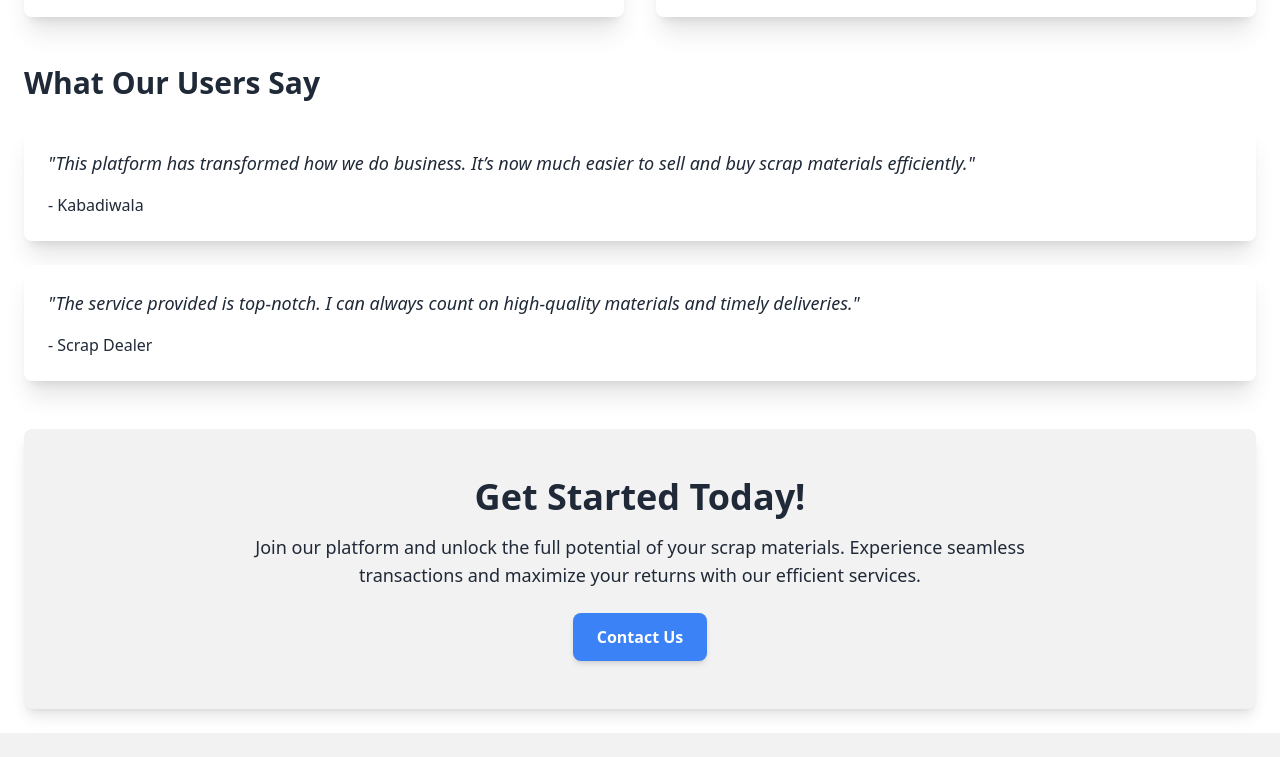
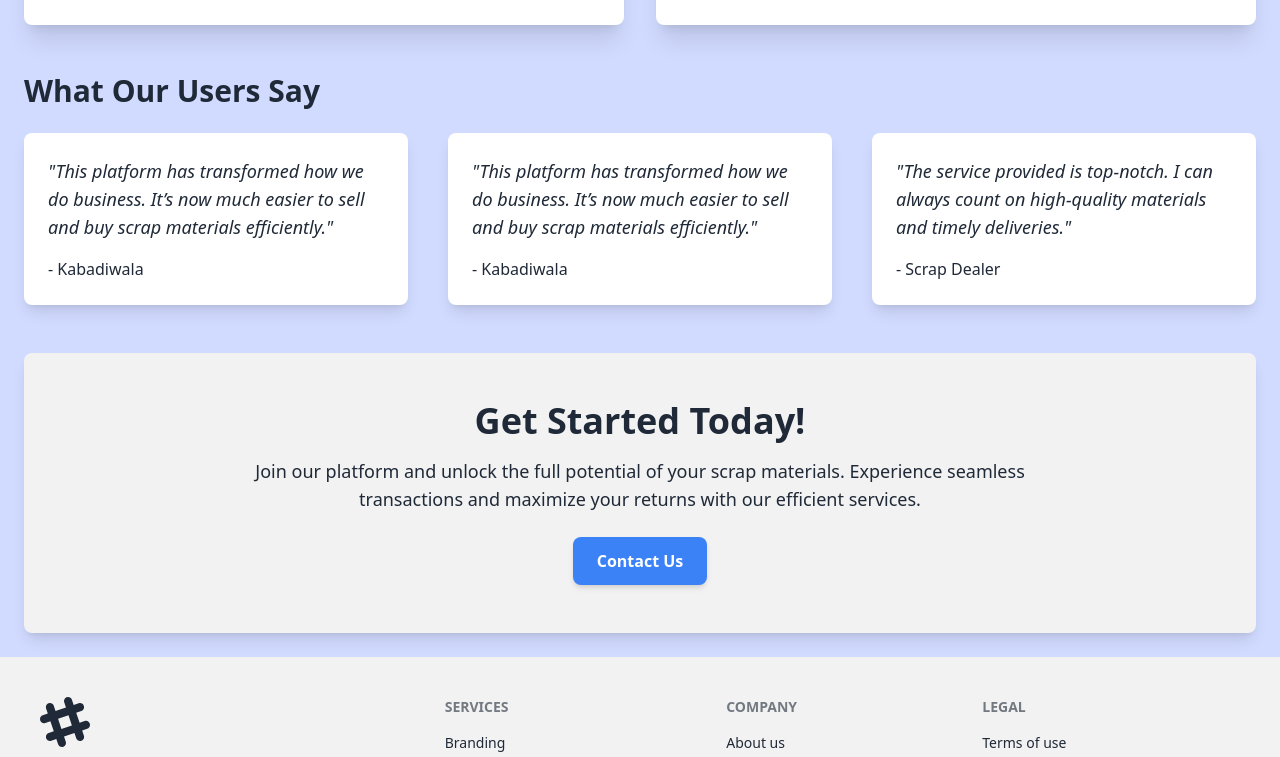
Before and after one commit to devmulkalwar/daisyUI, a React (Vite) app: page /services in a window 1280 px wide. Shown: the part 963-1720 px from the top of the page. Built offline with nearby package versions, Linux system fonts and the light colour scheme; what @nextui-org/react would draw is missing.

Commit message:
services page modified

```diff
--- a/src/Pages/Services.jsx
+++ b/src/Pages/Services.jsx
@@ -7,10 +7,10 @@ const materials = [
 
 const Services = () => {
   return (
-    <div className="min-h-screen p-6 bg-base-100">
+    <div className="min-h-screen p-6 bg-primary-content">
       {/* Page Header */}
       <header className="text-center mb-12">
-        <h1 className="text-4xl font-semibold mb-2 truncate">Our Services</h1>
+        <h1 className="text-5xl font-semibold mb-2 truncate">Our Services</h1>
         <p className="text-xl">
           Connecting Kabadiwalas and Scrap Dealers for a Seamless Business Experience
         </p>
@@ -89,9 +89,17 @@ const Services = () => {
       {/* Testimonials */}
       <section className="mb-12">
         <h2 className="text-3xl font-semibold mb-6">What Our Users Say</h2>
-        <div className="space-y-6">
+        <div className="grid grid-cols-1 sm:grid-cols-2 md:grid-cols-3 lg:grid-cols-3 gap-10">
           {/* Testimonial 1 */}
-          <div className="bg-base-100 shadow-xl rounded-lg p-6">
+          <div className="bg-base-100 shadow-lg rounded-lg p-6 flex flex-col justify-between h-full">
+            <blockquote className="italic text-lg text-base-content">
+              "This platform has transformed how we do business. It’s now much easier to sell and
+              buy scrap materials efficiently."
+            </blockquote>
+            <footer className="mt-4 text-base-content">- Kabadiwala</footer>
+          </div>
+
+          <div className="bg-base-100 shadow-lg rounded-lg p-6 flex flex-col justify-between h-full">
             <blockquote className="italic text-lg text-base-content">
               "This platform has transformed how we do business. It’s now much easier to sell and
               buy scrap materials efficiently."
@@ -100,12 +108,12 @@ const Services = () => {
           </div>
 
           {/* Testimonial 2 */}
-          <div className="bg-base-100 shadow-xl rounded-lg p-6">
+          <div className="bg-base-100 shadow-lg rounded-lg p-6 flex flex-col justify-between h-full">
             <blockquote className="italic text-lg text-base-content">
               "The service provided is top-notch. I can always count on high-quality materials and
               timely deliveries."
             </blockquote>
-            <footer className="mt-4 text-base-content">- Scrap Dealer</footer>
+            <footer className="mt-4 text-base-content top-5">- Scrap Dealer</footer>
           </div>
         </div>
       </section>
```
